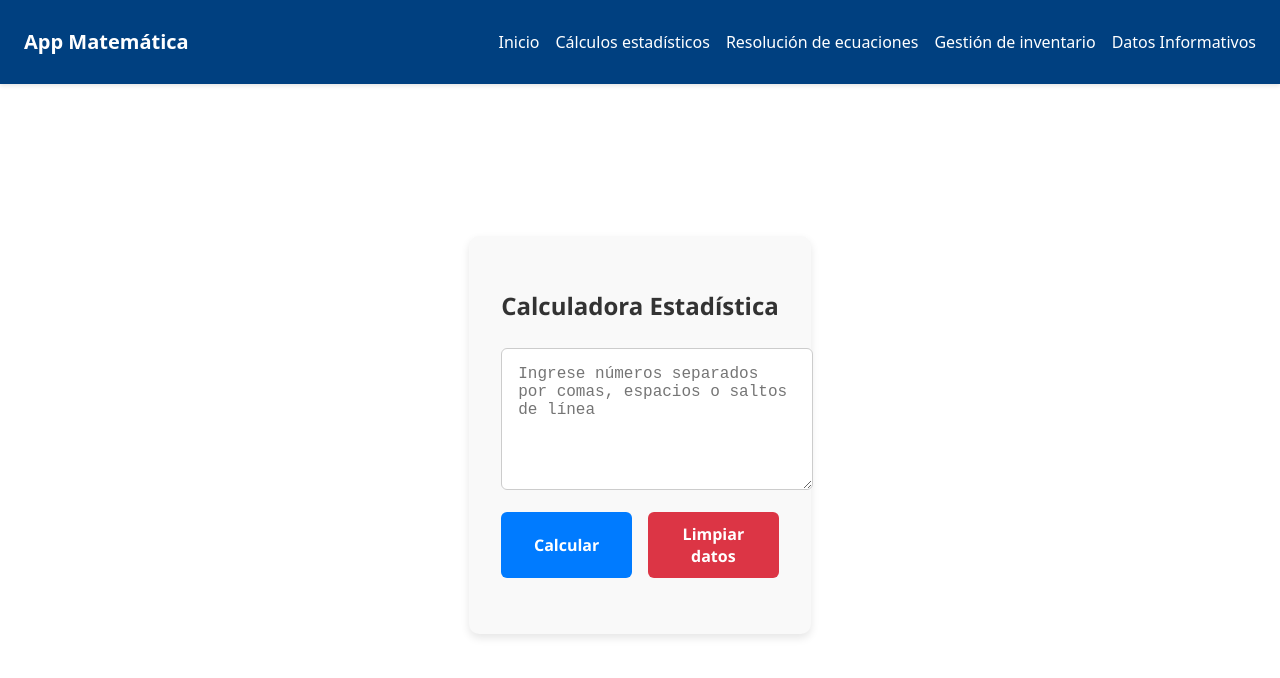
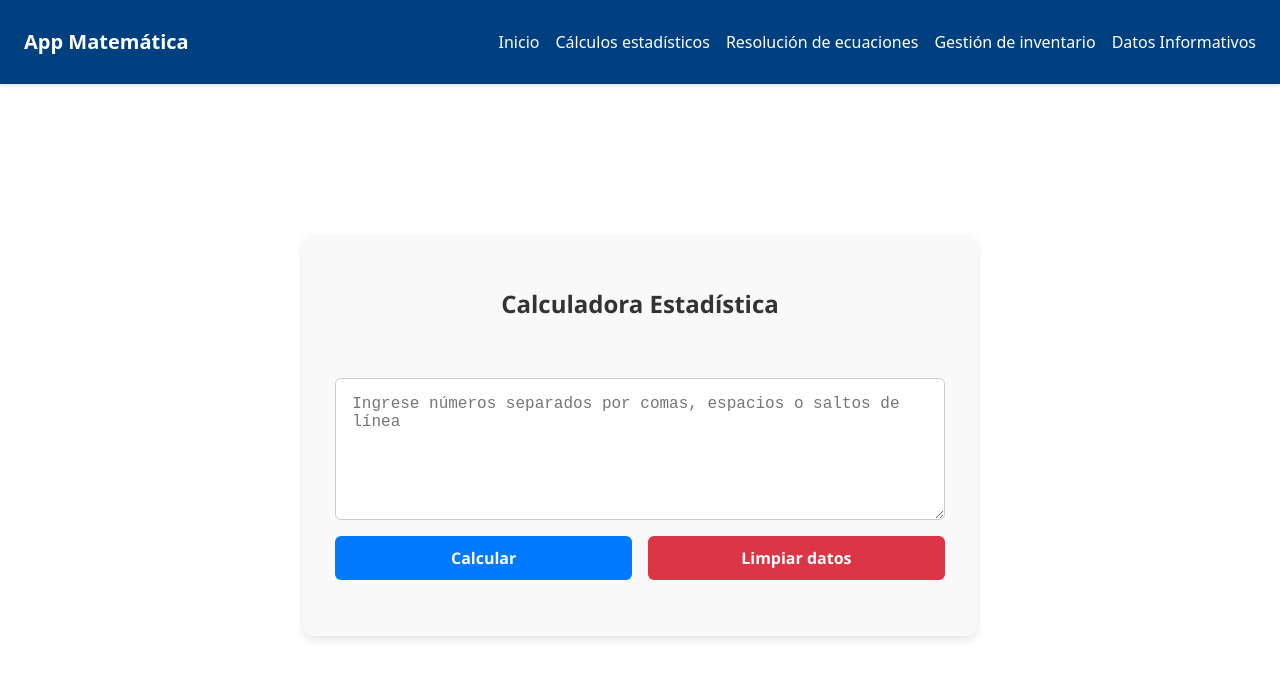
Before and after one commit to 3788-lacarrillo6/TareaPICP2, a React (Vite) app in the folder Tarea_Alomia_Carrillo/: page /calculos in a window 1280 px wide. Shown: the top 678 px of the page. Built offline with nearby package versions, Linux system fonts and the light colour scheme.

Commit message:
Cometarios

```diff
--- a/Tarea_Alomia_Carrillo/src/CalculadoraEstadistica.css
+++ b/Tarea_Alomia_Carrillo/src/CalculadoraEstadistica.css
@@ -1,17 +1,30 @@
 .calculadora-estadistica {
-  max-width: 600px;
+  max-width: 100%;
   margin: 2rem auto;
   padding: 2rem;
   border-radius: 10px;
   background-color: #f9f9f9;
   box-shadow: 0 4px 8px rgba(0, 0, 0, 0.1);
   font-family: "Segoe UI", sans-serif;
+
+  display: flex;
+  gap: 2rem;
+  align-items: flex-start;
+  flex-wrap: wrap; /* que baje en pantallas pequeñas */
 }
 
 .calculadora-estadistica h2 {
+  width: 100%;
   text-align: center;
   margin-bottom: 1.5rem;
   color: #333;
+}
+
+.entrada {
+  flex: 1 1 400px; /* ocupa el espacio restante mínimo 400px */
+  min-width: 300px;
+  display: flex;
+  flex-direction: column;
 }
 
 textarea {
@@ -22,6 +35,7 @@ textarea {
   border: 1px solid #ccc;
   border-radius: 6px;
   margin-bottom: 1rem;
+  box-sizing: border-box;
 }
 
 .botones {
@@ -61,10 +75,12 @@ textarea {
 }
 
 .resultados {
+  flex: 0 0 320px; /* ancho fijo para resultados */
   background-color: #fff;
   padding: 1rem;
   border-radius: 6px;
   border: 1px solid #ccc;
+  box-sizing: border-box;
 }
 
 .resultados h3 {
--- a/Tarea_Alomia_Carrillo/src/components/CalculadoraEstadistica.tsx
+++ b/Tarea_Alomia_Carrillo/src/components/CalculadoraEstadistica.tsx
@@ -1,6 +1,8 @@
-// src/components/Calculadora/CalculadoraEstadistica.tsx
+// Importa React y el hook useState
 import React, { useState } from "react";
+// Importa el archivo CSS para estilos
 import "../CalculadoraEstadistica.css";
+// Importa todas las funciones estadísticas desde el archivo de utilidades
 import {
   calcularMedia,
   calcularMediana,
@@ -14,47 +16,60 @@ import {
   calcularMaximo
 } from "../utils/estadisticas";
 
+// Componente funcional principal
 const CalculadoraEstadistica: React.FC = () => {
+  // Estado para guardar el texto ingresado por el usuario
   const [input, setInput] = useState("");
+  // Estado para mostrar errores si los hay
   const [errores, setErrores] = useState<string | null>(null);
+  // Estado para almacenar los resultados estadísticos
   const [resultados, setResultados] = useState<{ [key: string]: number | string }>({});
 
+  // Función que se ejecuta cuando cambia el contenido del textarea
   const manejarCambio = (e: React.ChangeEvent<HTMLTextAreaElement>) => {
-    setInput(e.target.value);
-    setErrores(null);
+    setInput(e.target.value); // Actualiza el texto ingresado
+    setErrores(null); // Limpia cualquier mensaje de error anterior
   };
 
+  // Limpia todos los campos: texto, errores y resultados
   const limpiar = () => {
     setInput("");
     setResultados({});
     setErrores(null);
   };
 
+  // Función que procesa los datos y calcula estadísticas
   const calcular = () => {
+    // Convierte el texto en un arreglo de números
     const datos = input
-      .split(/[\s,;\n]+/)
-      .map((val) => val.trim())
-      .filter((val) => val !== "")
-      .map(Number);
+      .split(/[\s,;\n]+/)     // Separa por espacio, coma, punto y coma o salto de línea
+      .map((val) => val.trim()) // Elimina espacios adicionales
+      .filter((val) => val !== "") // Quita valores vacíos
+      .map(Number);           // Convierte cada valor a número
 
+    // Verifica si alguno no es un número
     if (datos.some(isNaN)) {
       setErrores("❌ Ingrese solo valores numéricos válidos.");
       setResultados({});
       return;
     }
 
+    // Verifica que haya al menos dos valores
     if (datos.length < 2) {
       setErrores("❌ Ingrese al menos dos valores numéricos.");
       setResultados({});
       return;
     }
 
+    // Calcula la moda por separado porque puede ser null
     const moda = calcularModa(datos);
 
+    // Si no hay moda, muestra advertencia pero continúa
     if (moda === null) {
       setErrores("⚠️ No hay una moda clara: todos los valores son únicos.");
     }
 
+    // Guarda todos los resultados estadísticos en el estado
     setResultados({
       "Media": calcularMedia(datos),
       "Mediana": calcularMediana(datos),
@@ -69,24 +84,36 @@ const CalculadoraEstadistica: React.FC = () => {
     });
   };
 
+  // Renderizado del componente
   return (
     <div className="calculadora-estadistica">
       <h2>Calculadora Estadística</h2>
+<div className="entrada">
+   {/* Área de texto para ingresar los números */}
       <textarea
         value={input}
         onChange={manejarCambio}
         placeholder="Ingrese números separados por comas, espacios o saltos de línea"
         rows={6}
       />
+
+      {/* Muestra error si hay */}
       {errores && <p className="error">{errores}</p>}
+
+      {/* Botones de acción */}
       <div className="botones">
         <button onClick={calcular} disabled={!input.trim()}>Calcular</button>
         <button onClick={limpiar}>Limpiar datos</button>
       </div>
+  </div>
+
+
+      {/* Resultados estadísticos */}
       {Object.keys(resultados).length > 0 && (
         <div className="resultados">
           <h3>Resultados:</h3>
           <ul>
+            {/* Muestra cada resultado como una lista */}
             {Object.entries(resultados).map(([key, value]) => (
               <li key={key}>
                 <strong>{key}:</strong> {value}
@@ -95,8 +122,11 @@ const CalculadoraEstadistica: React.FC = () => {
           </ul>
         </div>
       )}
+
+
     </div>
   );
 };
 
+// Exporta el componente para poder usarlo en otras partes de la app
 export default CalculadoraEstadistica;
--- a/Tarea_Alomia_Carrillo/src/components/GestionInventario/FichaProducto.tsx
+++ b/Tarea_Alomia_Carrillo/src/components/GestionInventario/FichaProducto.tsx
@@ -1,4 +1,3 @@
-// src/components/Inventario/FichaProducto.tsx
 import React from "react";
 import "./Inventario.css";
 
@@ -27,14 +26,14 @@ const FichaProducto: React.FC<FichaProductoProps> = ({ productos, onActualizar,
         </tr>
       </thead>
       <tbody>
-        {productos.map((producto) => (
+
+        {//se recorre el arreglo de productos
+        productos.map((producto) => (
           <tr key={producto.id}>
             <td>{producto.nombre}</td>
-            <td>{producto.precio.toFixed(2)}</td>
+            <td>{producto.precio.toFixed(2)}</td>{/*cuántos decimales deseas*/}
             <td>{producto.cantidad}</td>
             <td>
-              <button onClick={() => onActualizar(producto.id, producto.cantidad + 1)}>➕</button>
-              <button onClick={() => onActualizar(producto.id, producto.cantidad - 1)}>➖</button>
               <button onClick={() => onEliminar(producto.id)} className="eliminar">🗑️</button>
             </td>
           </tr>
--- a/Tarea_Alomia_Carrillo/src/components/GestionInventario/Inventario.css
+++ b/Tarea_Alomia_Carrillo/src/components/GestionInventario/Inventario.css
@@ -1,5 +1,5 @@
 .inventario {
-  max-width: 800px;
+  max-width: 100%;
   margin: 2rem auto;
   padding: 2rem;
   background-color: #f4f8fc;
```
